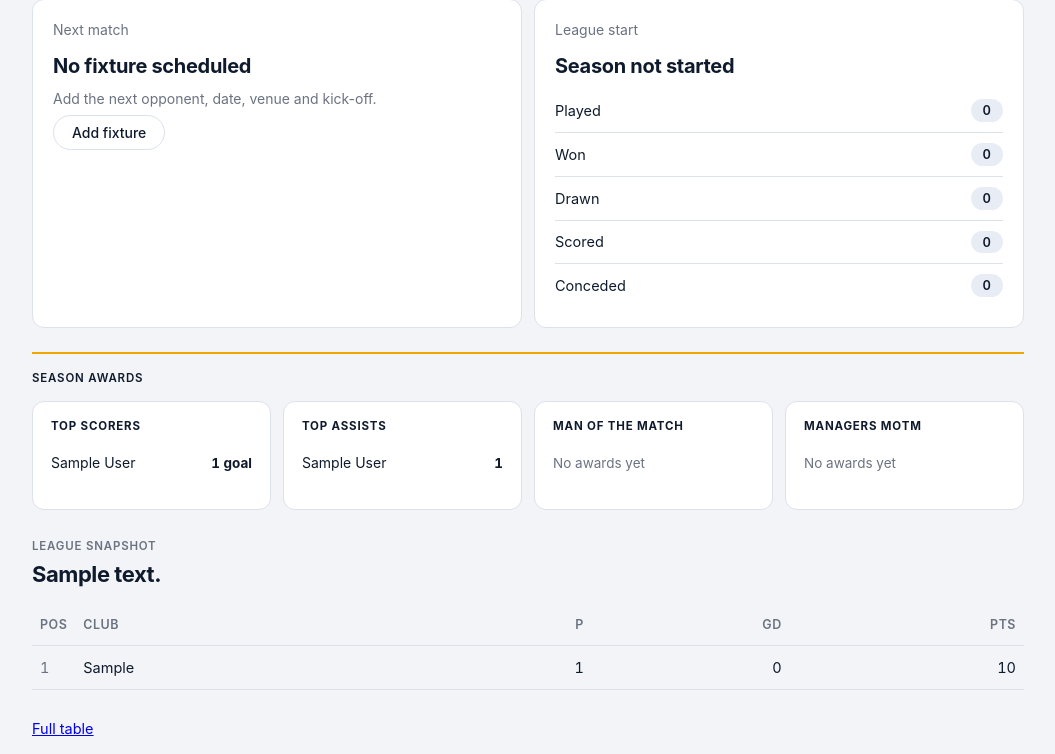
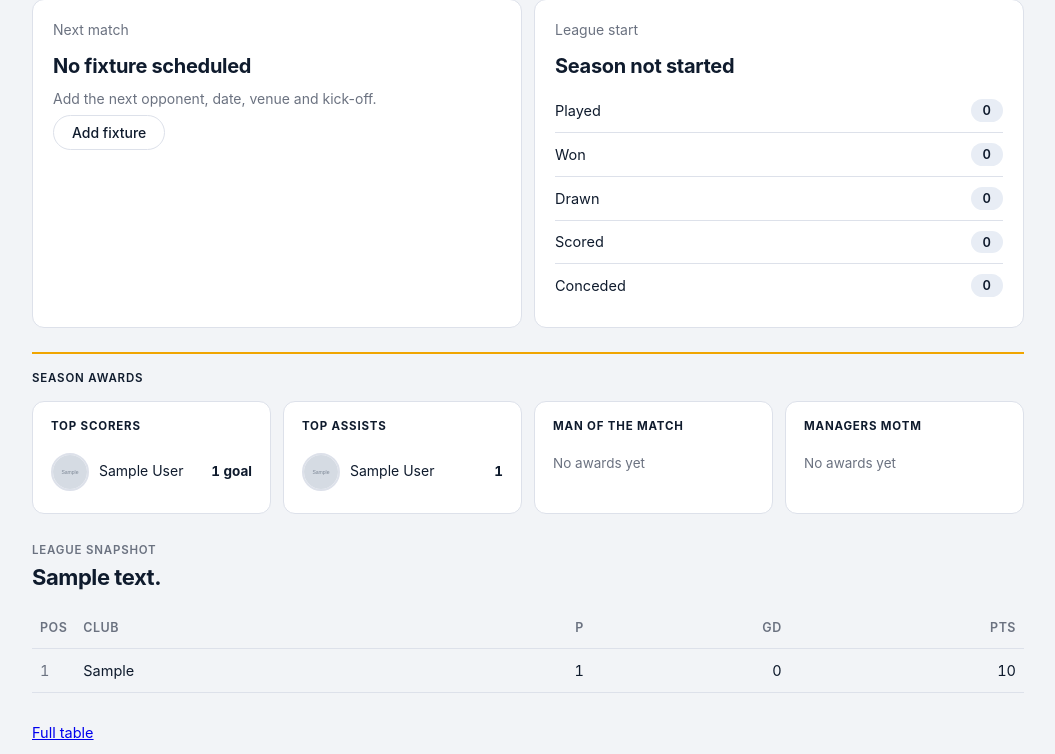
Before and after one commit to thollywood1888/united-churches-ayr, a FastAPI app: page / in a window 1280 px wide. Shown: the part 279-1033 px from the top of the page, without its empty margins (112-1167 px from the left). Run offline with FastAPI, Linux system fonts and the light colour scheme; the visitor is signed in with stand-in values (Sample User, id 1); tables that the repository leaves empty hold one stand-in row (values such as "Sample post"); grey boxes marked "Sample" are stand-in pictures.

Commit message:
Show player photos on the season awards cards
Each scorer, assist and MOTM row has a thumbnail and opens
that player's squad page.

```diff
--- a/app/static/style.css
+++ b/app/static/style.css
@@ -275,12 +275,18 @@ details.adder > form, details.adder > div { margin-top: 12px; }
 .glass-card .g-row {
   display: flex;
   justify-content: space-between;
-  align-items: baseline;
+  align-items: center;
+  gap: 10px;
   padding: 6px 0;
   font-size: 14px;
   border-bottom: 1px solid var(--line);
+  color: inherit;
+  text-decoration: none;
 }
+a.g-row:hover { color: var(--navy); }
 .glass-card .g-row:last-child { border-bottom: none; }
+.g-thumb { width: 32px; height: 32px; flex: none; }
+.g-name { flex: 1; min-width: 0; }
 .glass-card .g-val {
   font-weight: 700;
   font-variant-numeric: tabular-nums;
--- a/app/templates/base.html
+++ b/app/templates/base.html
@@ -5,7 +5,7 @@
 <meta name="viewport" content="width=device-width, initial-scale=1, viewport-fit=cover">
 <meta name="theme-color" content="#0f1b2d">
 <title>{% block title %}{{ club_name }}{% endblock %}</title>
-<link rel="stylesheet" href="/static/style.css?v=squad-edit">
+<link rel="stylesheet" href="/static/style.css?v=award-thumbs">
 </head>
 <body>
 <header class="masthead">
--- a/app/templates/overview.html
+++ b/app/templates/overview.html
@@ -55,7 +55,19 @@
   </div>
 </div>
 
-<div class="awards-section">
+{% macro award_row(player, value) %}
+<a class="g-row" href="/squad/{{ player.id }}">
+  {% if player.photo_filename %}
+    <img src="/static/player_photos/{{ player.photo_filename }}" class="player-thumb g-thumb" alt="">
+  {% else %}
+    <span class="player-thumb player-thumb--placeholder g-thumb">{{ player.first_name[0] }}{{ player.last_name[0] }}</span>
+  {% endif %}
+  <span class="g-name">{{ player.name }}</span>
+  <span class="g-val">{{ value }}</span>
+</a>
+{% endmacro %}
+
+<div class="awards-section" id="awards">
   <p class="eyebrow">Season awards</p>
   <div class="glass-grid">
 
@@ -63,10 +75,7 @@
       <div class="g-label">Top scorers</div>
       {% if top_scorers %}
         {% for line in top_scorers %}
-        <div class="g-row">
-          <span>{{ line.player.name }}</span>
-          <span class="g-val">{{ line.goals }} goal{{ "" if line.goals == 1 else "s" }}</span>
-        </div>
+          {{ award_row(line.player, line.goals ~ (" goal" if line.goals == 1 else " goals")) }}
         {% endfor %}
       {% else %}
         <p class="g-empty">No goals yet</p>
@@ -77,10 +86,7 @@
       <div class="g-label">Top assists</div>
       {% if top_assists %}
         {% for line in top_assists %}
-        <div class="g-row">
-          <span>{{ line.player.name }}</span>
-          <span class="g-val">{{ line.assists }}</span>
-        </div>
+          {{ award_row(line.player, line.assists) }}
         {% endfor %}
       {% else %}
         <p class="g-empty">No assists yet</p>
@@ -91,10 +97,7 @@
       <div class="g-label">Man of the match</div>
       {% if top_motm %}
         {% for line in top_motm %}
-        <div class="g-row">
-          <span>{{ line.player.name }}</span>
-          <span class="g-val">{{ line.motm }}×</span>
-        </div>
+          {{ award_row(line.player, line.motm ~ "×") }}
         {% endfor %}
       {% else %}
         <p class="g-empty">No awards yet</p>
@@ -105,10 +108,7 @@
       <div class="g-label">Managers MOTM</div>
       {% if top_managers_motm %}
         {% for line in top_managers_motm %}
-        <div class="g-row">
-          <span>{{ line.player.name }}</span>
-          <span class="g-val">{{ line.managers_motm }}×</span>
-        </div>
+          {{ award_row(line.player, line.managers_motm ~ "×") }}
         {% endfor %}
       {% else %}
         <p class="g-empty">No awards yet</p>
```
